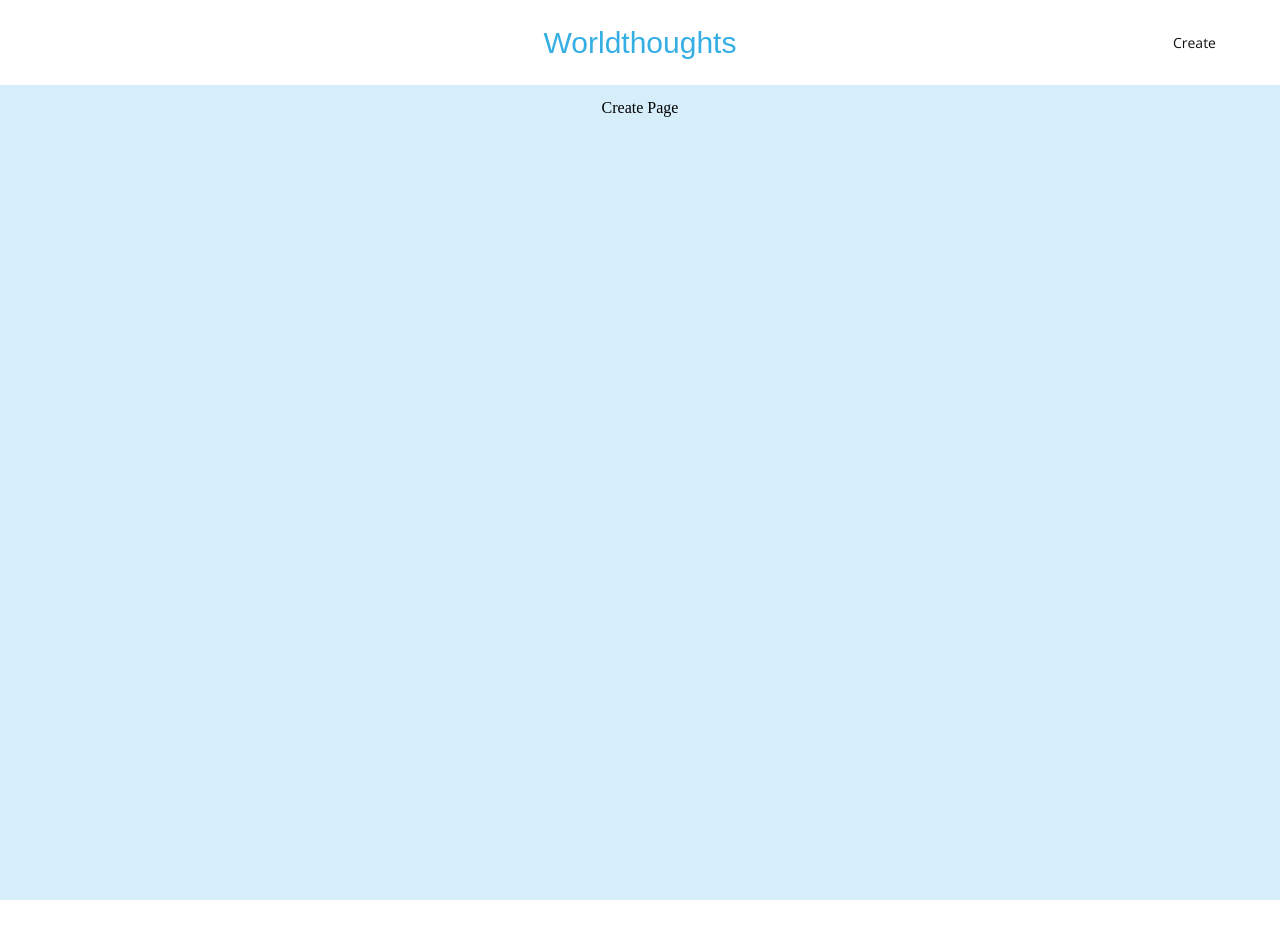
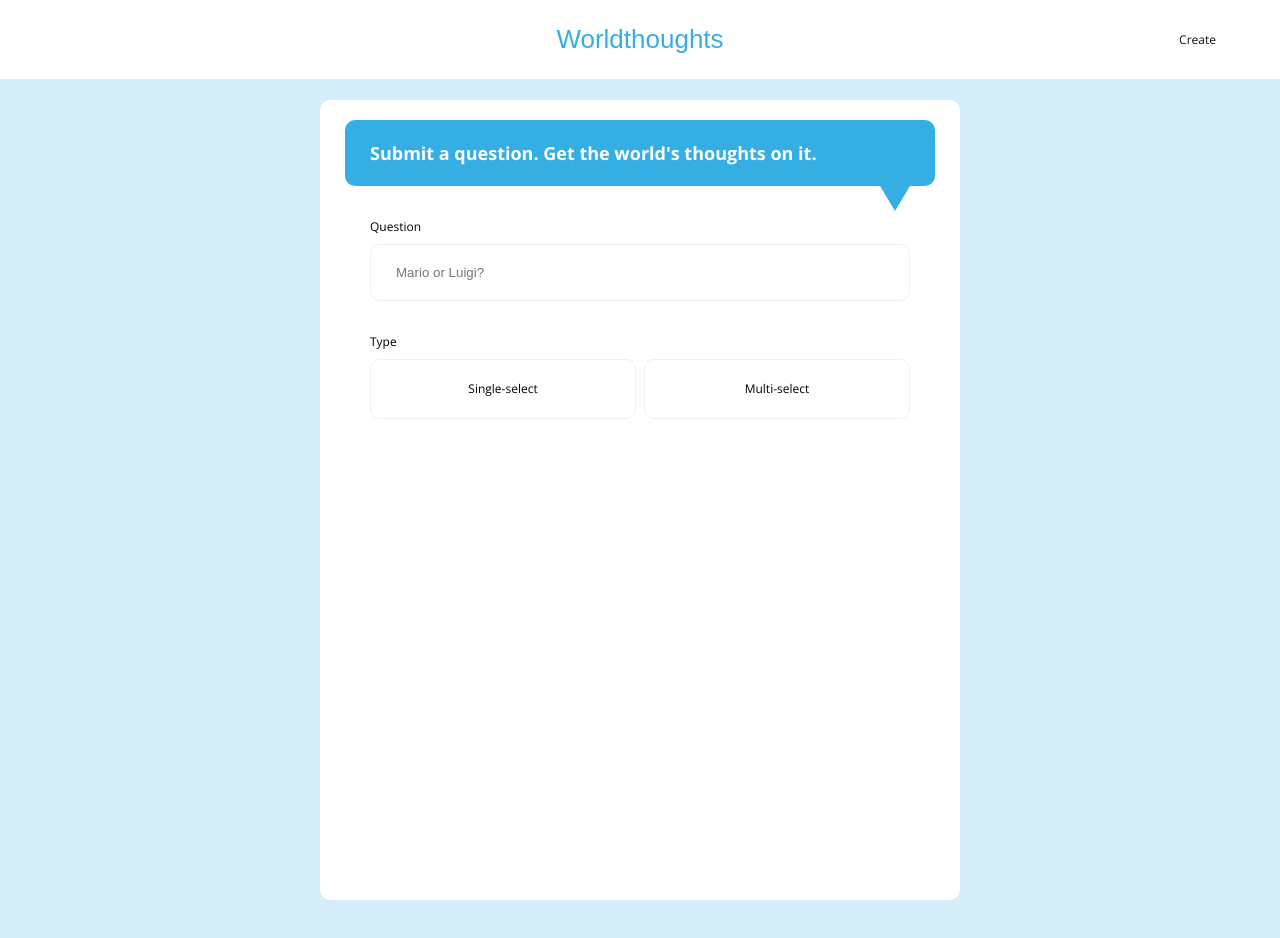
Before and after one commit to melaniietong/worldthoughts, a React (Create React App) app: page /create in a window 1280 px wide. Shown: the top 938 px of the page. Before the commit the page ends 900 px from the top, so only its background shows below. Built offline with nearby package versions, Linux system fonts and the light colour scheme; no server answers; a web font is replaced by a local one.

Commit message:
create initial structure for create page and change font and container styling

```diff
--- a/src/App.js
+++ b/src/App.js
@@ -14,15 +14,13 @@ const socket = io.connect("http://localhost:4000");
 const cookies = new Cookies();
 
 function App() {
-    if (!cookies.get("id")) {
-        cookies.set("id", getRandomString());
-    }
+    if (!cookies.get("id")) { cookies.set("id", getRandomString()); }
 
     return (
         <BrowserRouter>
             <Nav />
             <div className="
-                flex h-100 w-100 h-center bg-blue-100 pt-100
+                flex h-100 w-100 h-center bg-blue-100 pt-100 pb-50
             ">
                 <Routes>
                     <Route path="/" element={<Home socket={socket} />} />
--- a/src/components/Buttons/Option.js
+++ b/src/components/Buttons/Option.js
@@ -37,13 +37,13 @@ export default function Option({ socket, text, isSingle, pollId, optionId, event
     if (isResult) {
         return (
             <div className={`flex v-center h-start w-100 row gap-8 border-1 border-gray border-r-10 pb-20 pl-25 pr-25 pt-20 bs-bb`}>
-                <p className={isResult ? "option-text" : undefined}>{text}</p>
+                <div className="option-text">{text}</div>
                 <div className='percent w-100'>
                     <div
                         className = {"pa-5 text-gray-200 bg-gray-100"}
                         style = {{width:`${percent}%`}}
                     >
-                        {percent}%
+                        {percent}% — {optionTotal} votes
                     </div>
                 </div>
             </div>
@@ -57,9 +57,10 @@ export default function Option({ socket, text, isSingle, pollId, optionId, event
                     name = {pollId}
                     value = {optionId}
                     onChange = {e => event(e, e.target.value, pollId, isSingle)}
+                    className="poll"
                 />
                 <label htmlFor={text} className={`flex v-center h-start w-100 row gap-8 border-1 border-gray border-r-10 pb-20 pl-25 pr-25 pt-20 bs-bb`}>
-                    <p className={isResult ? "option-text" : undefined}>{text}</p>
+                    {text}
                 </label>
             </>
         );
--- a/src/components/Create.js
+++ b/src/components/Create.js
@@ -1,7 +1,48 @@
-import React from 'react';
+import React, { useState, useEffect }  from 'react';
 
-export default function Home() {
+export default function Create() {
+    const [submission, setSubmission] = useState("");
+    const [type, setType] = useState("");
+
+    useEffect(() => {
+        console.log(submission)
+        console.log(type)
+    }, [submission, type]);
+
     return (
-        <div>Create Page</div>
+        <div className='
+                flex col w-100 border-r-10 bg-white pb-20 pl-25 gap-32 pr-25 pt-20
+                main-container
+        '>
+            <h1 className="bubble pos-rel bg-blue-300 text-white border-r-10 pb-15 pl-25 pr-25 pt-15">Submit a question. Get the world's thoughts on it.</h1>
+            <form className='flex col gap-32 pl-25 pr-25'>
+                <div className='flex col gap-8'>
+                    <label htmlFor="question" className="hint">Question</label>
+                    <input
+                        type="text"
+                        id="question"
+                        name="question"
+                        value={submission}
+                        placeholder="Mario or Luigi?"
+                        onChange={e => setSubmission(e.target.value)}
+                        maxLength="120"
+                        className='flex v-center h-start w-100 row gap-8 border-1 border-gray border-r-10 pb-20 pl-25 pr-25 pt-20 bs-bb'
+                    />
+                </div>
+                <div className='flex col gap-8'>
+                    <div className='hint'>Type</div>
+                    <div className='flex row gap-8'>
+                        <>
+                            <input type="radio" id="single" name="type" value="1" onChange={e => setType(e.target.value)} className="poll" />
+                            <label htmlFor="single" className="hint flex v-center h-center w-100 border-1 border-gray border-r-10 pb-20 pl-25 pr-25 pt-20 bs-bb">Single-select</label>
+                        </>
+                        <>
+                            <input type="radio" id="multi" name="type" value="2" onChange={e => setType(e.target.value)} className="poll" />
+                            <label htmlFor="multi" className="hint flex v-center h-center w-100 border-1 border-gray border-r-10 pb-20 pl-25 pr-25 pt-20 bs-bb">Multi-select</label>
+                        </>
+                    </div>
+                </div>
+            </form>
+        </div>
     );
 };
--- a/src/components/Home.js
+++ b/src/components/Home.js
@@ -34,10 +34,9 @@ export default function Home({ socket }) {
     }, [poll])
 
     return (
-        <div className='flex col h-100 w-100 v-center gap-32 pl-50 pr-50'>
+        <div className='flex col h-100 w-100 v-center gap-32 main-container'>
             <div className='
                 flex col w-100 border-r-10 bg-white pb-20 pl-25 gap-32 pr-25 pt-20
-                main-container
             '>
                 <h1 className="bubble pos-rel bg-blue-300 text-white border-r-10 pb-15 pl-25 pr-25 pt-15">{pollData && pollData.question}</h1>
                 <p className='hint pl-25 text-gray-100'>Select <strong>{pollData && pollData.is_single ? "one" : "one or more"}</strong> from below.</p>
--- a/src/styles/custom.css
+++ b/src/styles/custom.css
@@ -27,7 +27,7 @@
 
 .option-text { width: 150px; }
 
-input {
+.poll {
     position: absolute;
     opacity: 0;
     cursor: pointer;
@@ -35,34 +35,19 @@ input {
     width: 0;
 }
 
-input:checked + label {
-    background: var(--blue-100);
-}
+.percent { white-space: nowrap; }
 
+input:focus { outline-color: var(--blue-100); }
+.poll:checked + label { background: var(--blue-100); }
 ::selection { background: var(--blue-100) }
 
 .nav { z-index: 99; }
 
 /* Extra small devices (phones, 600px and down) */
-@media only screen and (max-width: 600px) {
-    .main-container { max-width: 500px; }
-}
+@media only screen and (max-width: 600px) { .main-container { margin: 0 10%; } }
 
 /* Small devices (portrait tablets and large phones, 600px and up) */
-@media only screen and (min-width: 600px) {
-    .main-container { max-width: 500px; }
-}
+@media only screen and (min-width: 600px) { .main-container { margin: 0 15%; } }
 
 /* Medium devices (landscape tablets, 768px and up) */
-@media only screen and (min-width: 768px) {
-    .main-container { max-width: 600px; }
-}
-
-/* Large devices (laptops/desktops, 992px and up) */
-@media only screen and (min-width: 992px) {
-    .main-container { max-width: 800px; }
-}
-
-/* Extra large devices (large laptops and desktops, 1200px and up) */
-@media only screen and (min-width: 1200px) {
-}
+@media only screen and (min-width: 768px) { .main-container { margin: 0 25%; } }
--- a/src/styles/fonts.css
+++ b/src/styles/fonts.css
@@ -5,7 +5,7 @@ h1 {
     font-weight: 700;
 }
 
-label, .button-large, .button-small, .error, .hint, .menu, .percent {
+label, .button-large, .button-small, .error, .hint, .menu, .percent, .option-text {
     font-family: 'Open Sans', sans-serif;
     font-weight: 400;
 }
@@ -15,13 +15,8 @@ label, .button-large, .button-small, .error, .hint, .menu, .percent {
 /* Extra small devices (phones, 600px and down) */
 @media only screen and (max-width: 600px) {
     h1 {
-        font-size: 16px;
-        line-height: 24px;
-    }
-
-    p {
         font-size: 14px;
-        line-height: 21px;
+        line-height: 28px;
     }
 
     .logo {
@@ -29,27 +24,45 @@ label, .button-large, .button-small, .error, .hint, .menu, .percent {
         line-height: 33px;
     }
 
-    .button-small, .error {
+    label, .button-large, .option-text {
+        font-size: 10px;
+        line-height: 15px;
+    }
+
+    .button-small, .error, .hint, .menu, .percent  {
         font-size: 8px;
         line-height: 12px;
-    }
-
-    .button-large, .hint, .menu, .percent {
-        font-size: 12px;
-        line-height: 18px;
     }
 }
 
 /* Small devices (portrait tablets and large phones, 600px and up) */
 @media only screen and (min-width: 600px) {
     h1 {
-        font-size: 18px;
-        line-height: 27px;
+        font-size: 14px;
+        line-height: 28px;
     }
 
-    p {
+    .logo {
+        font-size: 22px;
+        line-height: 33px;
+    }
+
+    label, .button-large, .option-text {
+        font-size: 10px;
+        line-height: 15px;
+    }
+
+    .button-small, .error, .hint, .menu, .percent  {
+        font-size: 8px;
+        line-height: 12px;
+    }
+}
+
+/* Large devices (laptops/desktops, 992px and up) */
+@media only screen and (min-width: 992px) {
+    h1 {
         font-size: 16px;
-        line-height: 24px;
+        line-height: 32px;
     }
 
     .logo {
@@ -57,76 +70,35 @@ label, .button-large, .button-small, .error, .hint, .menu, .percent {
         line-height: 36px;
     }
 
-    .button-small, .error {
-        font-size: 8px;
-        line-height: 12px;
-    }
-
-    .button-large, .hint, .menu, .percent {
+    label, .button-large, .option-text {
         font-size: 12px;
         line-height: 18px;
     }
-}
 
-/* Medium devices (landscape tablets, 768px and up) */
-@media only screen and (min-width: 768px) {
-    .logo {
-        font-size: 26px;
-        line-height: 39px;
-    }
-
-    .button-small, .error {
+    .button-small, .error, .hint, .menu, .percent  {
         font-size: 10px;
         line-height: 15px;
-    }
-
-    .button-large, .hint, .menu, .percent {
-        font-size: 14px;
-        line-height: 21px;
-    }
-
-    .percent {
-        font-size: 12px;
-        line-height: 18px;
-    }
-}
-
-/* Large devices (laptops/desktops, 992px and up) */
-@media only screen and (min-width: 992px) {
-    h1 {
-        font-size: 20px;
-        line-height: 30px;
-    }
-
-    p {
-        font-size: 18px;
-        line-height: 27px;
-    }
-
-    .logo {
-        font-size: 28px;
-        line-height: 42px;
     }
 }
 
 /* Extra large devices (large laptops and desktops, 1200px and up) */
 @media only screen and (min-width: 1200px) {
     h1 {
-        font-size: 22px;
-        line-height: 33px;
-    }
-
-    h1 {
-        font-size: 20px;
-        line-height: 30px;
+        font-size: 18px;
+        line-height: 36px;
     }
 
     .logo {
-        font-size: 30px;
-        line-height: 45px;
+        font-size: 26px;
+        line-height: 39px;
     }
 
-    .button-small, .error {
+    label, .button-large, .option-text {
+        font-size: 14px;
+        line-height: 21px;
+    }
+
+    .button-small, .error, .hint, .menu, .percent  {
         font-size: 12px;
         line-height: 18px;
     }
--- a/src/styles/reset.css
+++ b/src/styles/reset.css
@@ -19,7 +19,6 @@ time, mark, audio, video {
 	margin: 0;
 	padding: 0;
 	border: 0;
-	font-size: 100%;
 	vertical-align: baseline;
 }
 
@@ -52,7 +51,7 @@ table {
 	border-spacing: 0;
 }
 
-button, input[type="submit"], input[type="reset"] {
+button, input[type="submit"] {
 	background: none;
 	color: inherit;
 	border: none;
@@ -67,5 +66,5 @@ a {
 }
 
 html, body, #root, .App {
-	height: 100vh;
+	height: 100%;
 }
```
